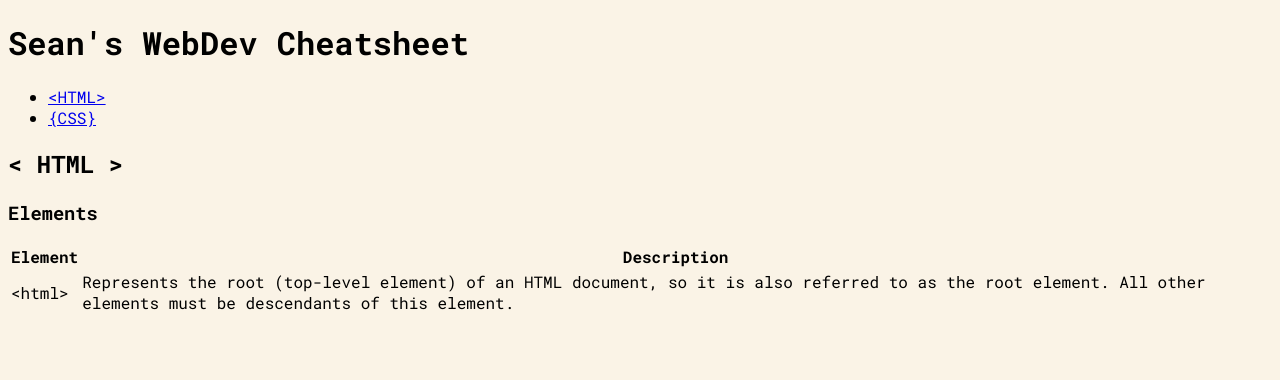
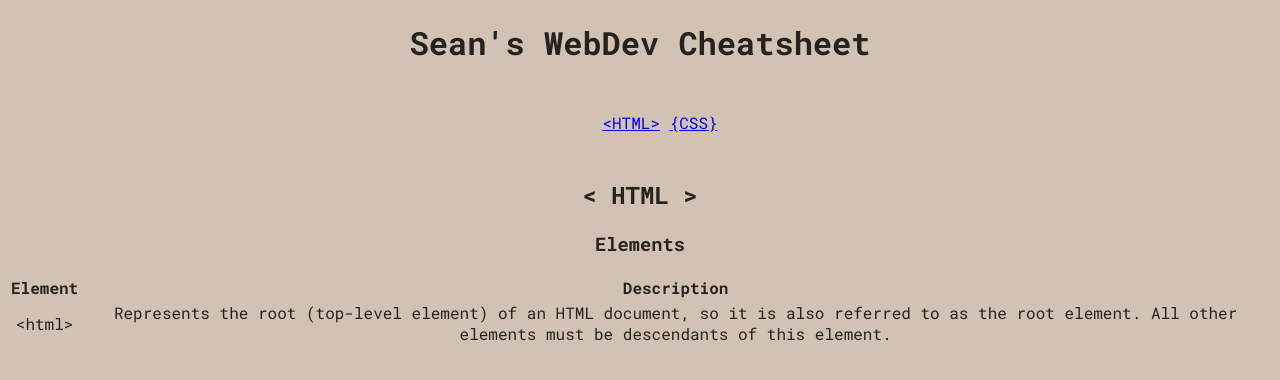
Before and after one commit to spmcgraw/spmcgraw.github.io, a Jekyll site: the page projects/cheatsheet/cheatsheet.html, which Jekyll copies as it is, in a window 1280 px wide. Shown: the top 380 px of the page. Built offline with Jekyll 4.4.1, drawn with Linux system fonts in a browser that asks for light colours; some web fonts are replaced.

Commit message:
Added color palette comment and began simple css styling

```diff
--- a/projects/cheatsheet/css/cheatsheet.css
+++ b/projects/cheatsheet/css/cheatsheet.css
@@ -1,6 +1,30 @@
+/* color pallet
+    #24231E
+    #191917
+    #3E2718
+    #9C7859
+*/
+
 html {
     overflow-y: auto;
-    background: #faf3e6;
+    background: rgba(156, 120, 89, 0.45);
+    opacity: 1;
     background-size: 22em;
     font-family: 'Roboto Mono';
+    color: #24231E;
+    text-align: center;
 }
+
+/* header section */
+#header {
+    font-weight: bold;
+}
+
+nav {
+    margin: 0;
+    padding: 10px 0;
+}
+
+nav li {
+    display: inline-block;
+}
```
